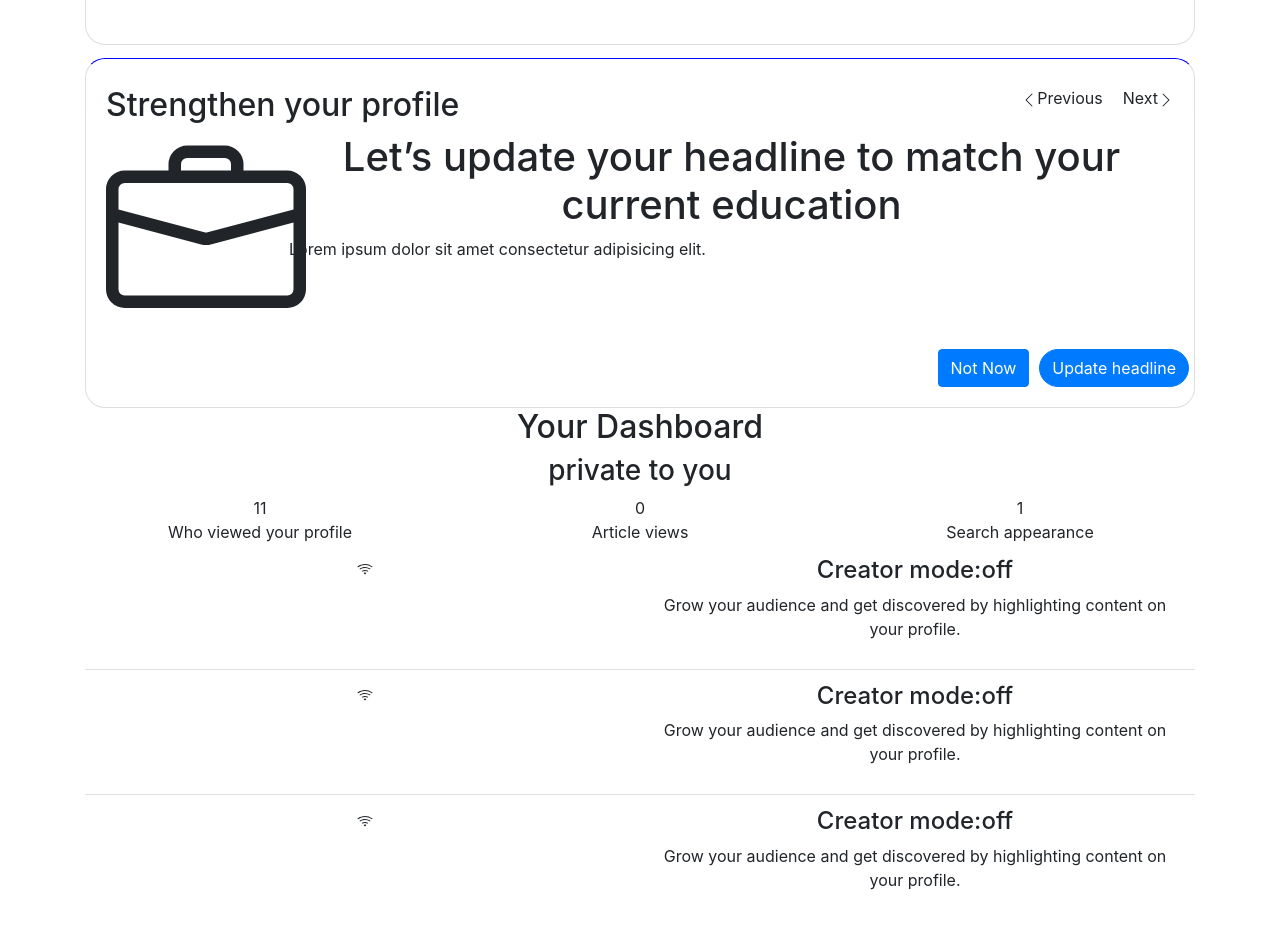
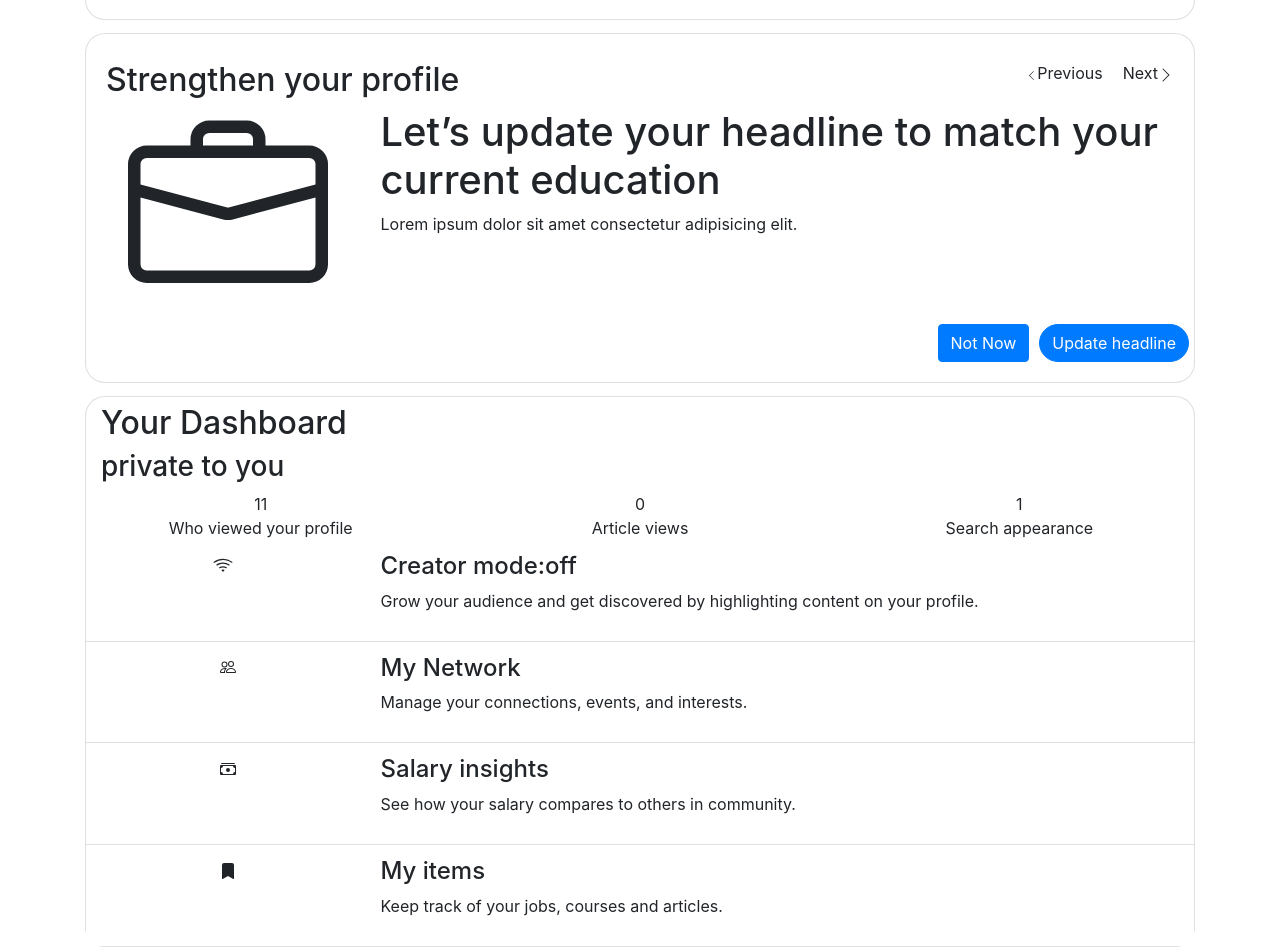
Before and after one commit to Code4Wyatt/LinkedIn, a React (Create React App) app: page / in a window 1280 px wide. Shown: the part 140-1087 px from the top of the page. Before the commit the page ends 1060 px from the top, so only its background shows below. Built offline with nearby package versions, Linux system fonts and the light colour scheme.

Commit message:
new commit

```diff
--- a/src/App.css
+++ b/src/App.css
@@ -62,13 +62,36 @@
   justify-content: space-between;
 }
 
-.card {
+.card-first {
   padding-top: 7px;
   border-radius: 20px !important;
   margin-top: 13px;
   border-top-color: blue !important;
 }
+.card {
+  padding-top: 7px;
+  border-radius: 20px !important;
+  margin-top: 13px;
+}
 
 span {
   display: block;
 }
+.dashboard {
+  display: block;
+  text-align: start;
+}
+
+.svg-icon {
+  margin-right: 10px !important;
+}
+
+.detail-p {
+  display: block;
+  text-align: start;
+}
+
+.desh-container {
+  border-radius: 25px;
+  border: 10px;
+}
--- a/src/components/hicards/DeshBoard.jsx
+++ b/src/components/hicards/DeshBoard.jsx
@@ -1,10 +1,11 @@
-import { Container, Row, Col, ListGroup } from "react-bootstrap";
+import { Container, Row, Col, ListGroup, Card } from "react-bootstrap";
 
 const DeshBoard = () => {
   return (
-    <Container>
+    <Container className="desh-container">
+      <Card>
         <Col>
-        <div>
+          <div className="dashboard">
             <h2>Your Dashboard</h2>
             <h3>private to you</h3>
           </div>
@@ -32,11 +33,12 @@ const DeshBoard = () => {
             <ListGroup variant="flush">
               <ListGroup.Item>
                 <Row>
-                <Col>
+                  <Col sm={3}>
+                    <div className="svg-icon">
                       <svg
                         xmlns="http://www.w3.org/2000/svg"
-                    width="16"
-                    height="16"
+                        width="20"
+                        height="20"
                         fill="currentColor"
                         class="bi bi-wifi"
                         viewBox="0 0 16 16"
@@ -44,9 +46,10 @@ const DeshBoard = () => {
                         <path d="M15.384 6.115a.485.485 0 0 0-.047-.736A12.444 12.444 0 0 0 8 3C5.259 3 2.723 3.882.663 5.379a.485.485 0 0 0-.048.736.518.518 0 0 0 .668.05A11.448 11.448 0 0 1 8 4c2.507 0 4.827.802 6.716 2.164.205.148.49.13.668-.049z" />
                         <path d="M13.229 8.271a.482.482 0 0 0-.063-.745A9.455 9.455 0 0 0 8 6c-1.905 0-3.68.56-5.166 1.526a.48.48 0 0 0-.063.745.525.525 0 0 0 .652.065A8.46 8.46 0 0 1 8 7a8.46 8.46 0 0 1 4.576 1.336c.206.132.48.108.653-.065zm-2.183 2.183c.226-.226.185-.605-.1-.75A6.473 6.473 0 0 0 8 9c-1.06 0-2.062.254-2.946.704-.285.145-.326.524-.1.75l.015.015c.16.16.407.19.611.09A5.478 5.478 0 0 1 8 10c.868 0 1.69.201 2.42.56.203.1.45.07.61-.091l.016-.015zM9.06 12.44c.196-.196.198-.52-.04-.66A1.99 1.99 0 0 0 8 11.5a1.99 1.99 0 0 0-1.02.28c-.238.14-.236.464-.04.66l.706.706a.5.5 0 0 0 .707 0l.707-.707z" />
                       </svg>
+                    </div>
                   </Col>
                   <Col>
-                  <div>
+                    <div className="dashboard">
                       <h4>Creator mode:off</h4>
                       <p>
                         {" "}
@@ -59,26 +62,47 @@ const DeshBoard = () => {
               </ListGroup.Item>
               <ListGroup.Item>
                 <Row>
-                <Col>
+                  <Col sm={3}>
                     <svg
                       xmlns="http://www.w3.org/2000/svg"
                       width="16"
                       height="16"
                       fill="currentColor"
-                    class="bi bi-wifi"
+                      class="bi bi-people"
                       viewBox="0 0 16 16"
                     >
-                    <path d="M15.384 6.115a.485.485 0 0 0-.047-.736A12.444 12.444 0 0 0 8 3C5.259 3 2.723 3.882.663 5.379a.485.485 0 0 0-.048.736.518.518 0 0 0 .668.05A11.448 11.448 0 0 1 8 4c2.507 0 4.827.802 6.716 2.164.205.148.49.13.668-.049z" />
-                    <path d="M13.229 8.271a.482.482 0 0 0-.063-.745A9.455 9.455 0 0 0 8 6c-1.905 0-3.68.56-5.166 1.526a.48.48 0 0 0-.063.745.525.525 0 0 0 .652.065A8.46 8.46 0 0 1 8 7a8.46 8.46 0 0 1 4.576 1.336c.206.132.48.108.653-.065zm-2.183 2.183c.226-.226.185-.605-.1-.75A6.473 6.473 0 0 0 8 9c-1.06 0-2.062.254-2.946.704-.285.145-.326.524-.1.75l.015.015c.16.16.407.19.611.09A5.478 5.478 0 0 1 8 10c.868 0 1.69.201 2.42.56.203.1.45.07.61-.091l.016-.015zM9.06 12.44c.196-.196.198-.52-.04-.66A1.99 1.99 0 0 0 8 11.5a1.99 1.99 0 0 0-1.02.28c-.238.14-.236.464-.04.66l.706.706a.5.5 0 0 0 .707 0l.707-.707z" />
+                      <path d="M15 14s1 0 1-1-1-4-5-4-5 3-5 4 1 1 1 1h8zm-7.978-1A.261.261 0 0 1 7 12.996c.001-.264.167-1.03.76-1.72C8.312 10.629 9.282 10 11 10c1.717 0 2.687.63 3.24 1.276.593.69.758 1.457.76 1.72l-.008.002a.274.274 0 0 1-.014.002H7.022zM11 7a2 2 0 1 0 0-4 2 2 0 0 0 0 4zm3-2a3 3 0 1 1-6 0 3 3 0 0 1 6 0zM6.936 9.28a5.88 5.88 0 0 0-1.23-.247A7.35 7.35 0 0 0 5 9c-4 0-5 3-5 4 0 .667.333 1 1 1h4.216A2.238 2.238 0 0 1 5 13c0-1.01.377-2.042 1.09-2.904.243-.294.526-.569.846-.816zM4.92 10A5.493 5.493 0 0 0 4 13H1c0-.26.164-1.03.76-1.724.545-.636 1.492-1.256 3.16-1.275zM1.5 5.5a3 3 0 1 1 6 0 3 3 0 0 1-6 0zm3-2a2 2 0 1 0 0 4 2 2 0 0 0 0-4z" />
                     </svg>
                   </Col>
                   <Col>
-                  <div>
-                    <h4>Creator mode:off</h4>
+                    <div className="dashboard">
+                      <h4>My Network</h4>
+                      <p> Manage your connections, events, and interests.</p>
+                    </div>
+                  </Col>
+                </Row>
+              </ListGroup.Item>
+              <ListGroup.Item>
+                <Row>
+                  <Col sm={3}>
+                    <svg
+                      xmlns="http://www.w3.org/2000/svg"
+                      width="16"
+                      height="16"
+                      fill="currentColor"
+                      class="bi bi-cash-stack"
+                      viewBox="0 0 16 16"
+                    >
+                      <path d="M1 3a1 1 0 0 1 1-1h12a1 1 0 0 1 1 1H1zm7 8a2 2 0 1 0 0-4 2 2 0 0 0 0 4z" />
+                      <path d="M0 5a1 1 0 0 1 1-1h14a1 1 0 0 1 1 1v8a1 1 0 0 1-1 1H1a1 1 0 0 1-1-1V5zm3 0a2 2 0 0 1-2 2v4a2 2 0 0 1 2 2h10a2 2 0 0 1 2-2V7a2 2 0 0 1-2-2H3z" />
+                    </svg>
+                  </Col>
+                  <Col>
+                    <div className="dashboard">
+                      <h4>Salary insights</h4>
                       <p>
                         {" "}
-                      Grow your audience and get discovered by highlighting
-                      content on your profile.
+                        See how your salary compares to others in community.
                       </p>
                     </div>
                   </Col>
@@ -86,27 +110,22 @@ const DeshBoard = () => {
               </ListGroup.Item>
               <ListGroup.Item>
                 <Row>
-                <Col>
+                  <Col sm={3}>
                     <svg
                       xmlns="http://www.w3.org/2000/svg"
                       width="16"
                       height="16"
                       fill="currentColor"
-                    class="bi bi-wifi"
+                      class="bi bi-bookmark-fill"
                       viewBox="0 0 16 16"
                     >
-                    <path d="M15.384 6.115a.485.485 0 0 0-.047-.736A12.444 12.444 0 0 0 8 3C5.259 3 2.723 3.882.663 5.379a.485.485 0 0 0-.048.736.518.518 0 0 0 .668.05A11.448 11.448 0 0 1 8 4c2.507 0 4.827.802 6.716 2.164.205.148.49.13.668-.049z" />
-                    <path d="M13.229 8.271a.482.482 0 0 0-.063-.745A9.455 9.455 0 0 0 8 6c-1.905 0-3.68.56-5.166 1.526a.48.48 0 0 0-.063.745.525.525 0 0 0 .652.065A8.46 8.46 0 0 1 8 7a8.46 8.46 0 0 1 4.576 1.336c.206.132.48.108.653-.065zm-2.183 2.183c.226-.226.185-.605-.1-.75A6.473 6.473 0 0 0 8 9c-1.06 0-2.062.254-2.946.704-.285.145-.326.524-.1.75l.015.015c.16.16.407.19.611.09A5.478 5.478 0 0 1 8 10c.868 0 1.69.201 2.42.56.203.1.45.07.61-.091l.016-.015zM9.06 12.44c.196-.196.198-.52-.04-.66A1.99 1.99 0 0 0 8 11.5a1.99 1.99 0 0 0-1.02.28c-.238.14-.236.464-.04.66l.706.706a.5.5 0 0 0 .707 0l.707-.707z" />
+                      <path d="M2 2v13.5a.5.5 0 0 0 .74.439L8 13.069l5.26 2.87A.5.5 0 0 0 14 15.5V2a2 2 0 0 0-2-2H4a2 2 0 0 0-2 2z" />
                     </svg>
                   </Col>
                   <Col>
-                  <div>
-                    <h4>Creator mode:off</h4>
-                    <p>
-                      {" "}
-                      Grow your audience and get discovered by highlighting
-                      content on your profile.
-                    </p>
+                    <div className="dashboard">
+                      <h4>My items</h4>
+                      <p> Keep track of your jobs, courses and articles.</p>
                     </div>
                   </Col>
                 </Row>
@@ -114,6 +133,7 @@ const DeshBoard = () => {
             </ListGroup>
           </Col>
         </Row>
+      </Card>
     </Container>
   );
 };
--- a/src/components/hicards/FirstCard.jsx
+++ b/src/components/hicards/FirstCard.jsx
@@ -3,8 +3,7 @@ import { Card, Button, ProgressBar, Container } from "react-bootstrap";
 const FirstCard = () => {
   return (
     <Container>
-      <Card clasName="card" style={{ paddingBottom: "1.5rem" }}>
-        <Card.Header></Card.Header>
+      <Card clasName="card-first" style={{ paddingBottom: "1.5rem" }}>
         <Card.Body>
           <Card.Title>
             <header
--- a/src/components/hicards/SecondCard.jsx
+++ b/src/components/hicards/SecondCard.jsx
@@ -13,8 +13,8 @@ const SecondCard = () => {
               <div style={{ marginRight: "10px" }}>
                 <svg
                   xmlns="http://www.w3.org/2000/svg"
-                  width="16"
-                  height="16"
+                  width="11"
+                  height="11"
                   fill="currentColor"
                   class="bi bi-chevron-left"
                   viewBox="0 0 16 16"
@@ -48,7 +48,7 @@ const SecondCard = () => {
           <Card.Text>
             <div>
               <Row>
-                <Col sm={2}>
+                <Col sm={3}>
                   <svg
                     xmlns="http://www.w3.org/2000/svg"
                     width="200"
@@ -63,15 +63,20 @@ const SecondCard = () => {
                 <Col>
                   <Row>
                     <Col>
-                      <div style={{ display: "flex", flexDirection: "start" }}>
+                      <div className="detail-p">
                         <h1>
                           Let’s update your headline to match your current
                           education
                         </h1>
+                        <p>
+                          Lorem ipsum dolor sit amet consectetur adipisicing
+                          elit.
+                        </p>
                       </div>
-                      <div style={{ display: "flex", flexDirection: "start" }}>
-                        Lorem ipsum dolor sit amet consectetur adipisicing elit.
-                      </div>
+                      {/*  <div style={{ display: "flex", justifyContent: "start" }}>
+
+
+                      </div> */}
                     </Col>
                   </Row>
                 </Col>
```
Lines whose indentation alone changed are shown as unchanged.
